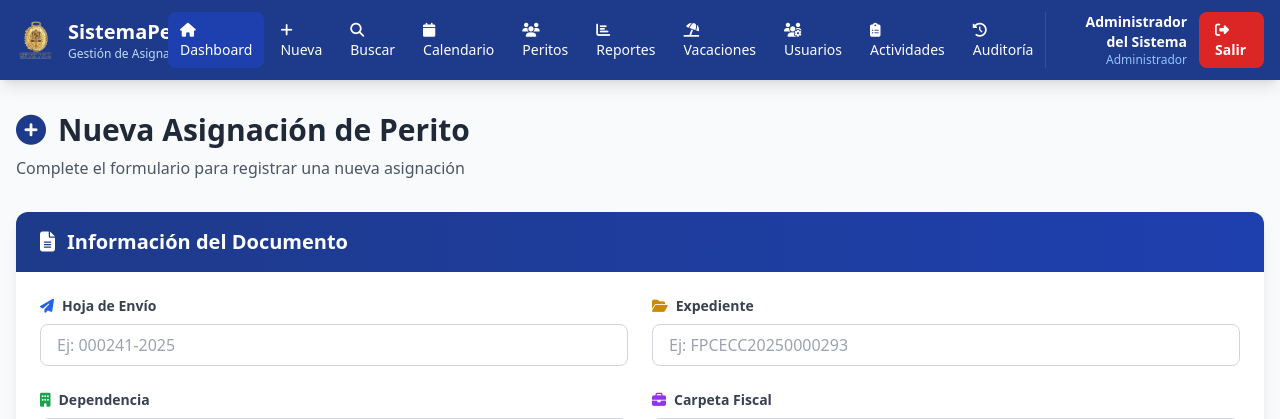
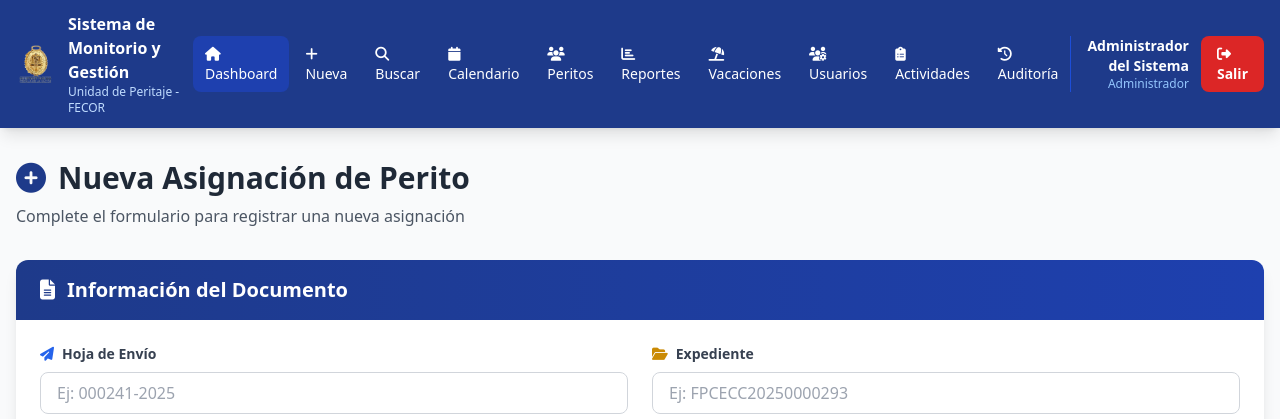
Before and after one commit to informaticafecor/SistemaPerito, a Flask app: page /nuevo in a window 1280 px wide. Shown: the top 419 px of the page. Run offline with Flask 3, Linux system fonts and the light colour scheme; a user stored in the database is signed in; data comes from the database, SQL or seed files in the repository; some libraries are stand-ins or nearby versions.

Commit message:
cambiando nombre

```diff
--- a/templates/admin/actividades.html
+++ b/templates/admin/actividades.html
@@ -18,8 +18,8 @@
                 <div class="flex items-center space-x-3">
                     <img src="{{ url_for('static', filename='imagenes/logompo.png') }}" alt="Logo" class="w-10 h-10 object-contain">
                     <div class="hidden md:block">
-                        <h1 class="text-xl font-bold">SistemaPerito</h1>
-                        <p class="text-xs text-blue-200">Gestión de Asignaciones</p>
+                        <h1 class="text-lx font-bold">Sistema de Monitorio y Gestión</h1>
+                        <p class="text-xs text-blue-200">Unidad de Peritaje - FECOR</p>
                     </div>
                 </div>
 
--- a/templates/admin/auditoria.html
+++ b/templates/admin/auditoria.html
@@ -17,8 +17,8 @@
                 <div class="flex items-center space-x-3">
                     <img src="{{ url_for('static', filename='imagenes/logompo.png') }}" alt="Logo" class="w-10 h-10 object-contain">
                     <div class="hidden md:block">
-                        <h1 class="text-xl font-bold">SistemaPerito</h1>
-                        <p class="text-xs text-blue-200">Gestión de Asignaciones</p>
+                        <h1 class="text-lx font-bold">Sistema de Monitorio y Gestión</h1>
+                        <p class="text-xs text-blue-200">Unidad de Peritaje - FECOR</p>
                     </div>
                 </div>
 
--- a/templates/admin/usuarios.html
+++ b/templates/admin/usuarios.html
@@ -19,8 +19,8 @@
                 <div class="flex items-center space-x-3">
                     <img src="{{ url_for('static', filename='imagenes/logompo.png') }}" alt="Logo" class="w-10 h-10 object-contain">
                     <div class="hidden md:block">
-                        <h1 class="text-xl font-bold">SistemaPerito</h1>
-                        <p class="text-xs text-blue-200">Gestión de Asignaciones</p>
+                        <h1 class="text-lx font-bold">Sistema de Monitorio y Gestión</h1>
+                        <p class="text-xs text-blue-200">Unidad de Peritaje - FECOR</p>
                     </div>
                 </div>
 
--- a/templates/admin/vacaciones.html
+++ b/templates/admin/vacaciones.html
@@ -20,8 +20,8 @@
                 <div class="flex items-center space-x-3">
                     <img src="{{ url_for('static', filename='imagenes/logompo.png') }}" alt="Logo" class="w-10 h-10 object-contain">
                     <div class="hidden md:block">
-                        <h1 class="text-xl font-bold">SistemaPerito</h1>
-                        <p class="text-xs text-blue-200">Gestión de Asignaciones</p>
+                        <h1 class="text-lx font-bold">Sistema de Monitorio y Gestión</h1>
+                        <p class="text-xs text-blue-200">Unidad de Peritaje - FECOR</p>
                     </div>
                 </div>
 
--- a/templates/core/buscar.html
+++ b/templates/core/buscar.html
@@ -55,8 +55,8 @@
                 <div class="flex items-center space-x-3">
                     <img src="{{ url_for('static', filename='imagenes/logompo.png') }}" alt="Logo" class="w-10 h-10 object-contain">
                     <div class="hidden md:block">
-                        <h1 class="text-xl font-bold">SistemaPerito</h1>
-                        <p class="text-xs text-blue-200">Gestión de Asignaciones</p>
+                        <h1 class="text-lx font-bold">Sistema de Monitorio y Gestión</h1>
+                        <p class="text-xs text-blue-200">Unidad de Peritaje - FECOR</p>
                     </div>
                 </div>
 
--- a/templates/core/calendario.html
+++ b/templates/core/calendario.html
@@ -77,8 +77,9 @@
                 <div class="flex items-center space-x-3">
                     <img src="{{ url_for('static', filename='imagenes/logompo.png') }}" alt="Logo" class="w-10 h-10 object-contain">
                     <div class="hidden md:block">
-                        <h1 class="text-xl font-bold">SistemaPerito</h1>
-                        <p class="text-xs text-blue-200">Gestión de Asignaciones</p>
+
+                        <h1 class="text-lx font-bold">Sistema de Monitorio y Gestión</h1>
+                        <p class="text-xs text-blue-200">Unidad de Peritaje - FECOR</p>
                     </div>
                 </div>
 
--- a/templates/core/index.html
+++ b/templates/core/index.html
@@ -44,7 +44,7 @@
                 <div class="flex items-center space-x-3">
                     <img src="{{ url_for('static', filename='imagenes/logompo.png') }}" alt="Logo" class="w-10 h-10 object-contain">
                     <div class="hidden md:block">
-                        <h1 class="text-xl font-bold">Sistema de Monitorio y Gestión</h1>
+                        <h1 class="text-lx font-bold">Sistema de Monitorio y Gestión</h1>
                         <p class="text-xs text-blue-200">Unidad de Peritaje - FECOR</p>
                     </div>
                 </div>
--- a/templates/core/mis_actividades.html
+++ b/templates/core/mis_actividades.html
@@ -17,8 +17,8 @@
                 <div class="flex items-center space-x-3">
                     <img src="{{ url_for('static', filename='imagenes/logompo.png') }}" alt="Logo" class="w-10 h-10 object-contain">
                     <div class="hidden md:block">
-                        <h1 class="text-xl font-bold">SistemaPerito</h1>
-                        <p class="text-xs text-blue-200">Gestión de Asignaciones</p>
+                        <h1 class="text-lx font-bold">Sistema de Monitorio y Gestión</h1>
+                        <p class="text-xs text-blue-200">Unidad de Peritaje - FECOR</p>
                     </div>
                 </div>
 
--- a/templates/core/nuevo.html
+++ b/templates/core/nuevo.html
@@ -39,8 +39,8 @@
                 <div class="flex items-center space-x-3">
                     <img src="{{ url_for('static', filename='imagenes/logompo.png') }}" alt="Logo" class="w-10 h-10 object-contain">
                     <div class="hidden md:block">
-                        <h1 class="text-xl font-bold">SistemaPerito</h1>
-                        <p class="text-xs text-blue-200">Gestión de Asignaciones</p>
+                        <h1 class="text-lx font-bold">Sistema de Monitorio y Gestión</h1>
+                        <p class="text-xs text-blue-200">Unidad de Peritaje - FECOR</p>
                     </div>
                 </div>
 
--- a/templates/core/peritos.html
+++ b/templates/core/peritos.html
@@ -44,8 +44,8 @@
                 <div class="flex items-center space-x-3">
                     <img src="{{ url_for('static', filename='imagenes/logompo.png') }}" alt="Logo" class="w-10 h-10 object-contain">
                     <div class="hidden md:block">
-                        <h1 class="text-xl font-bold">SistemaPerito</h1>
-                        <p class="text-xs text-blue-200">Gestión de Asignaciones</p>
+                        <h1 class="text-lx font-bold">Sistema de Monitorio y Gestión</h1>
+                        <p class="text-xs text-blue-200">Unidad de Peritaje - FECOR</p>
                     </div>
                 </div>
 
--- a/templates/core/reportes.html
+++ b/templates/core/reportes.html
@@ -53,8 +53,8 @@
                 <div class="flex items-center space-x-3">
                     <img src="{{ url_for('static', filename='imagenes/logompo.png') }}" alt="Logo" class="w-10 h-10 object-contain">
                     <div class="hidden md:block">
-                        <h1 class="text-xl font-bold">SistemaPerito</h1>
-                        <p class="text-xs text-blue-200">Gestión de Asignaciones</p>
+                        <h1 class="text-xl font-bold">Sistema de Monitorio y Gestión</h1>
+                        <p class="text-xs text-blue-200">Unidad de Peritaje - FECOR</p>
                     </div>
                 </div>
 
```
